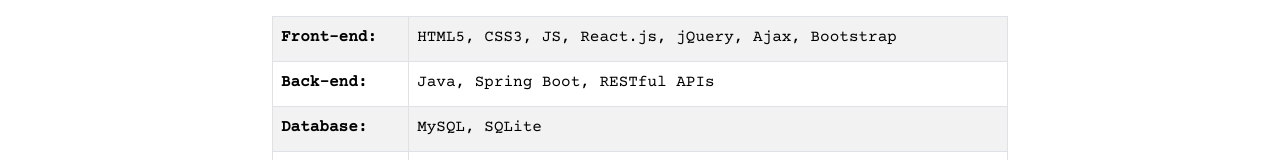
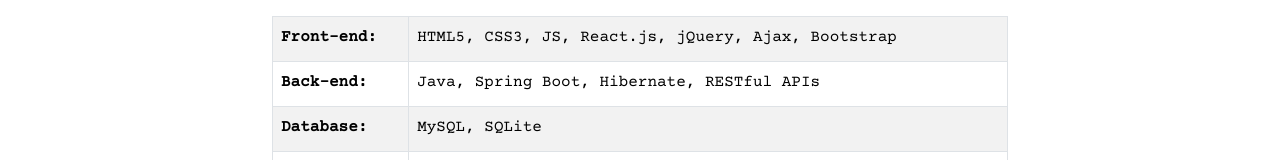
Before and after one commit to Jayasurya-Thanikasalam/myportfolio, a plain HTML site: page index.html in a window 1280 px wide. Shown: the part 522-682 px from the top of the page. Drawn offline with nearby package versions, Linux system fonts and the light colour scheme.

Commit message:
correction

```diff
--- a/index.html
+++ b/index.html
@@ -103,7 +103,7 @@
                             </tr>
                             <tr>
                                 <td><p class="mb-1"><b>Back-end:</b></p></td>
-                                <td><p class="mb-1">Java, Spring Boot, RESTful APIs</p></td>
+                                <td><p class="mb-1">Java, Spring Boot, Hibernate, RESTful APIs</p></td>
                             </tr>
                             <tr>
                                 <td><p class="mb-1"><b>Database:</b></p></td>
```
